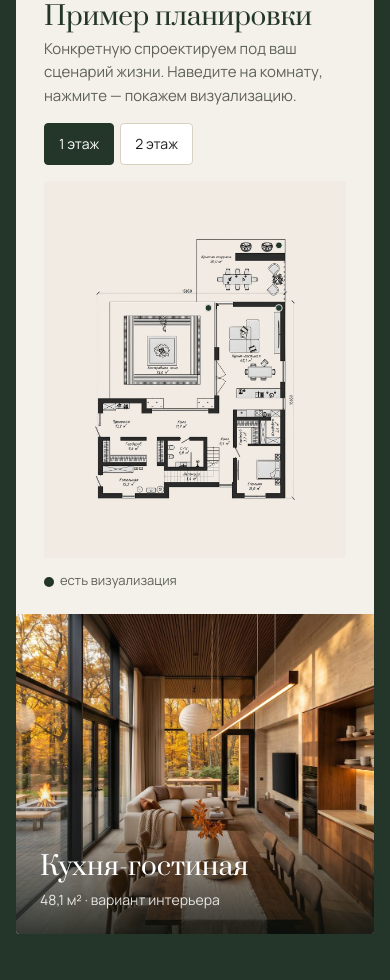
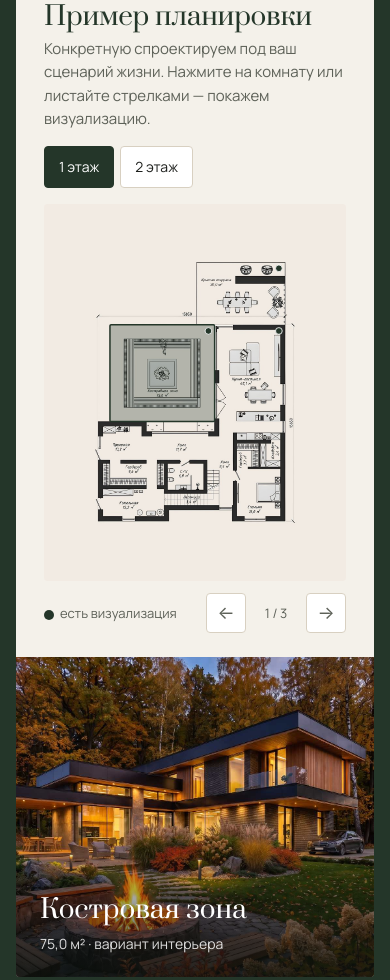
Before and after one commit to RomaLuno/prokshino-doma-v3, a plain HTML site: page index.html in a window 390 px wide. Shown: the part 8290-9270 px from the top of the page. Drawn offline with nearby package versions, Linux system fonts and the light colour scheme.

Commit message:
Планировка: выбранное помещение подсвечено, стрелки по помещениям

```diff
--- a/index.html
+++ b/index.html
@@ -358,7 +358,7 @@ footer a:hover{color:#fff}
 .plan-box .rm:hover{fill:rgba(195,173,139,.38);stroke:var(--sand-d)}
 .plan-box .rm.has{cursor:pointer}
 .plan-box .rm.has:hover{fill:rgba(36,54,41,.22);stroke:var(--green)}
-.plan-box .rm.sel{fill:rgba(36,54,41,.28);stroke:var(--green)}
+.plan-box .rm.sel,.plan-box .rm.has.sel:hover{fill:rgba(36,54,41,.3);stroke:var(--green);stroke-width:5}
 .plan-box .dot{fill:var(--green);stroke:#fff;stroke-width:3;pointer-events:none}
 .plan-tip{position:absolute;pointer-events:none;background:var(--green);color:#fff;font-size:13px;padding:6px 10px;border-radius:4px;white-space:nowrap;opacity:0;transform:translate(-50%,-130%);transition:opacity .15s;z-index:3}
 .plan-tip.show{opacity:1}
@@ -367,7 +367,11 @@ footer a:hover{color:#fff}
 .planx-r .cap{position:absolute;left:0;right:0;bottom:0;padding:60px 24px 22px;background:linear-gradient(transparent,rgba(12,18,14,.8));color:#fff}
 .planx-r .cap b{font-family:var(--serif);font-weight:400;font-size:26px;display:block}
 .planx-r .cap span{font-size:14px;opacity:.85}
-.plan-legend{display:flex;gap:16px;margin-top:12px;font-size:13px;color:var(--muted)}
+.plan-legend{display:flex;gap:16px;align-items:center;justify-content:space-between;margin-top:12px;font-size:13px;color:var(--muted)}
+.plan-nav{display:flex;align-items:center;gap:8px}
+.plan-nav button{width:40px;height:40px;border:1px solid var(--line);border-radius:var(--r);font-size:18px;background:#fff}
+.plan-nav button:hover{background:var(--paper)}
+.plan-nav span{min-width:44px;text-align:center}
 .plan-legend i{display:inline-block;width:10px;height:10px;border-radius:50%;background:var(--green);margin-right:6px;vertical-align:middle}
 
 /* карта кварталов */
@@ -717,11 +721,11 @@ a{text-underline-offset:3px}
     <div class="planx rv" id="planx">
       <div class="planx-l">
         <div class="planx-top">
-          <div><h3>Пример планировки</h3><p>Конкретную спроектируем под&nbsp;ваш сценарий жизни. Наведите на&nbsp;комнату, нажмите&nbsp;— покажем визуализацию.</p></div>
+          <div><h3>Пример планировки</h3><p>Конкретную спроектируем под&nbsp;ваш сценарий жизни. Нажмите на&nbsp;комнату или листайте стрелками&nbsp;— покажем визуализацию.</p></div>
           <div class="floors" id="floors"></div>
         </div>
         <div class="plan-box" id="planBox"><img id="planImg" src="img/plan250-1.jpg" alt="Планировка"><svg id="planSvg"></svg><div class="plan-tip" id="planTip"></div></div>
-        <div class="plan-legend"><span><i></i>есть визуализация</span></div>
+        <div class="plan-legend"><span><i></i>есть визуализация</span><div class="plan-nav" id="planNav"><button id="rPrev" aria-label="Предыдущее помещение">←</button><span id="rCount"></span><button id="rNext" aria-label="Следующее помещение">→</button></div></div>
       </div>
       <div class="planx-r"><img id="vizImg" src="img/gostinaya.jpg" alt=""><div class="cap"><b id="vizName">Кухня-гостиная</b><span id="vizSub">48,1 м² · вариант интерьера</span></div></div>
     </div>
@@ -1110,12 +1114,38 @@ function drawPlan(){
     el.onmouseenter=()=>{tip.textContent=r[0]+(r[1]?' · '+r[1]:'')+(r[6]?' — нажмите':'');tip.classList.add('show')};
     el.onmousemove=e=>{const b=box.getBoundingClientRect();tip.style.left=(e.clientX-b.left)+'px';tip.style.top=(e.clientY-b.top)+'px'};
     el.onmouseleave=()=>tip.classList.remove('show');
-    if(r[6])el.onclick=()=>{sv.querySelectorAll('.rm').forEach(x=>x.classList.remove('sel'));el.classList.add('sel');showViz(r[6],r[0],(r[1]?r[1]+' · ':'')+'вариант интерьера')};
+    if(r[6])el.onclick=()=>selRoom(+el.dataset.i);
   });
-  const first=F.rooms.find(r=>r[6]);
-  if(first)showViz(first[6],first[0],(first[1]?first[1]+' · ':'')+'вариант интерьера');
+  // помещения с визуализацией слева направо по центру комнаты, при равенстве - сверху вниз
+  ORDER=F.rooms.map((r,i)=>[r,i]).filter(([r])=>r[6]).sort((a,b)=>(a[0][2]+a[0][4]/2)-(b[0][2]+b[0][4]/2)||a[0][3]-b[0][3]).map(([,i])=>i);
+  document.getElementById('planNav').style.visibility=ORDER.length?'':'hidden';
+  if(ORDER.length)selRoom(ORDER[atEnd?ORDER.length-1:0]);
   else if(P.viz)showViz(...P.viz);
+  atEnd=false;
 }
+let ORDER=[],atEnd=false;
+function selRoom(i){
+  const F=PLANS[HOUSES[cur].plan].floors[floor],r=F.rooms[i];
+  document.querySelectorAll('#planSvg .rm').forEach(x=>x.classList.toggle('sel',+x.dataset.i===i));
+  document.getElementById('rCount').textContent=(ORDER.indexOf(i)+1)+' / '+ORDER.length;
+  showViz(r[6],r[0],(r[1]?r[1]+' · ':'')+'вариант интерьера');
+}
+// стрелки: по помещениям этажа, на краю - на соседний этаж
+function stepRoom(d){
+  const P=PLANS[HOUSES[cur].plan];if(!ORDER.length)return;
+  const sel=document.querySelector('#planSvg .rm.sel'),k=ORDER.indexOf(sel?+sel.dataset.i:ORDER[0])+d;
+  if(k>=0&&k<ORDER.length)return selRoom(ORDER[k]);
+  const nf=floor+d;
+  if(nf>=0&&nf<P.floors.length&&P.floors[nf].rooms.some(r=>r[6])){floor=nf;atEnd=d<0;drawPlan()}
+  else selRoom(ORDER[(k+ORDER.length)%ORDER.length]);
+}
+document.getElementById('rPrev').onclick=()=>stepRoom(-1);
+document.getElementById('rNext').onclick=()=>stepRoom(1);
+document.addEventListener('keydown',e=>{
+  if(e.key!=='ArrowLeft'&&e.key!=='ArrowRight'||/INPUT|TEXTAREA|SELECT/.test(e.target.tagName))return;
+  const b=document.getElementById('planx').getBoundingClientRect();
+  if(b.top<innerHeight*.6&&b.bottom>innerHeight*.4){e.preventDefault();stepRoom(e.key==='ArrowRight'?1:-1)}
+});
 function showViz(src,name,sub){
   const im=document.getElementById('vizImg');im.style.opacity=0;
   setTimeout(()=>{im.src=src;im.onload=()=>im.style.opacity=1},180);
```
